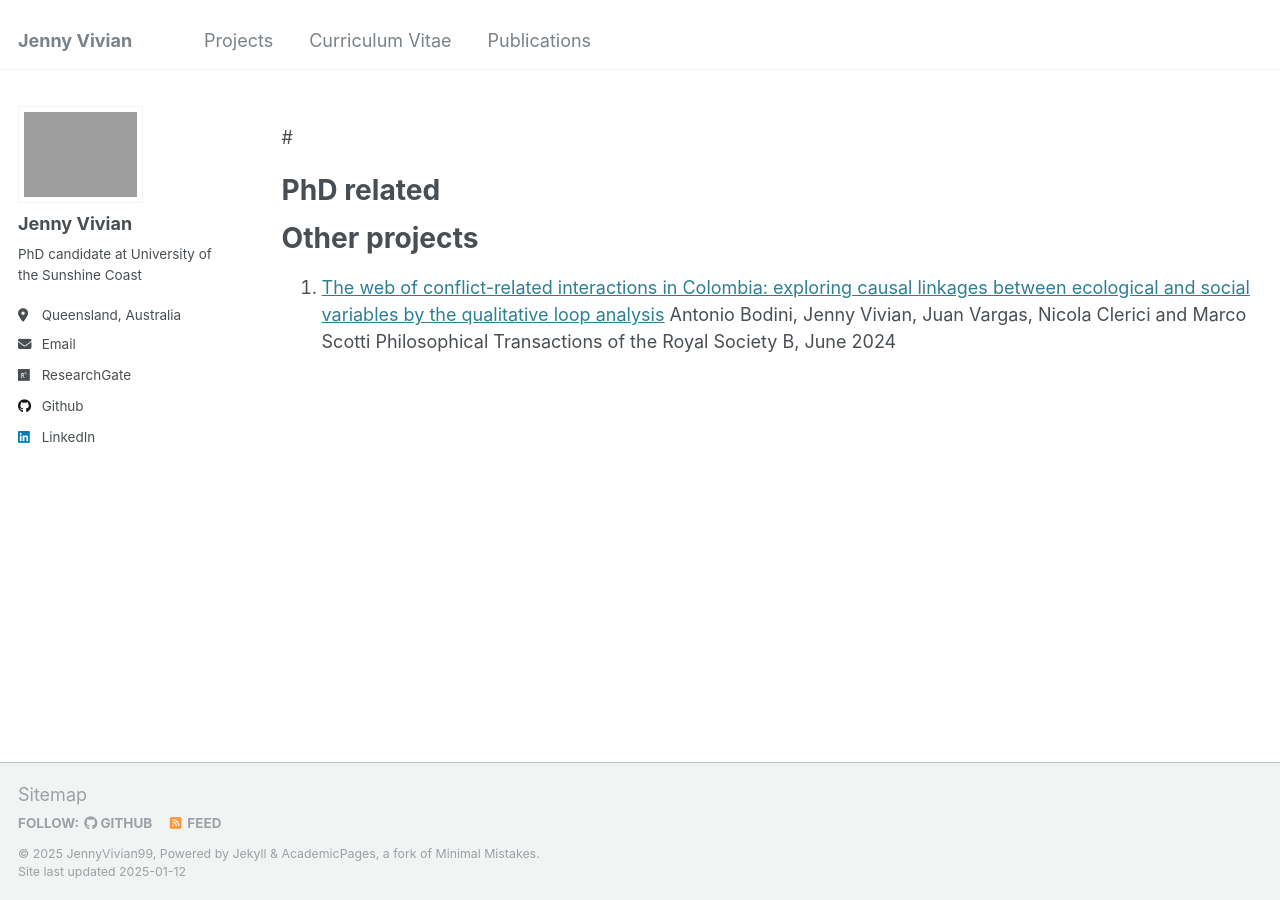
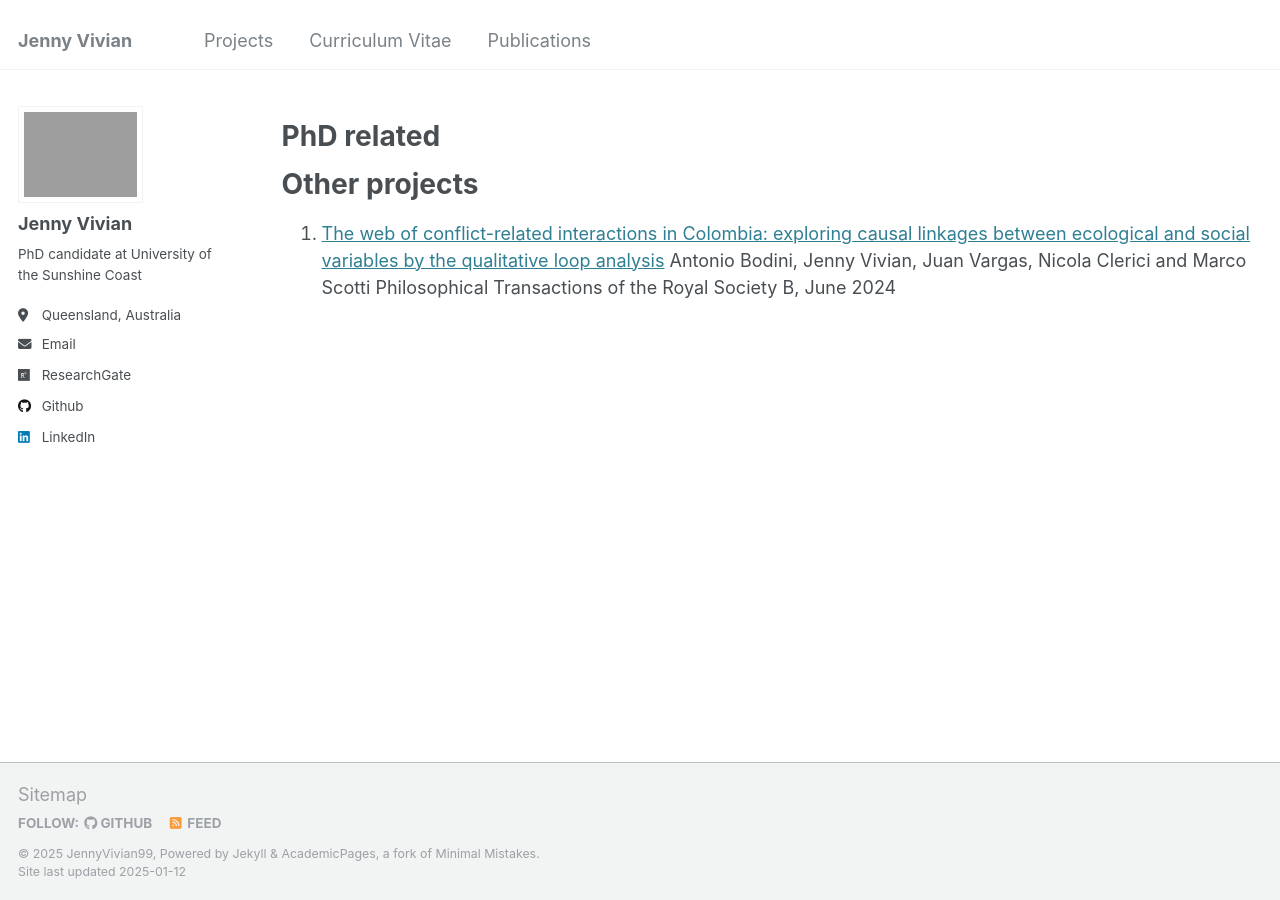
Before and after one commit to JennyVivian99/JennyVivian99.github.io, a Jekyll site: the page built from _pages/publications.md, in a window 1280 px wide. Built offline with Jekyll 4.4.1, drawn with Linux system fonts in a browser that asks for light colours.

Commit message:
Update publications.md

```diff
--- a/_pages/publications.md
+++ b/_pages/publications.md
@@ -1,13 +1,10 @@
 ---
 layout: archive
-#title: "Publications"
+title: ""
 permalink: /publications/
 author_profile: true
 ---
 
-#{% if site.author.googlescholar %}
-#  <div class="wordwrap">You can also find my articles on <a href="{{site.author.googlescholar}}">my Google Scholar profile</a>.</div>
-#{% endif %}
 
 {% include base_path %}
 
```
